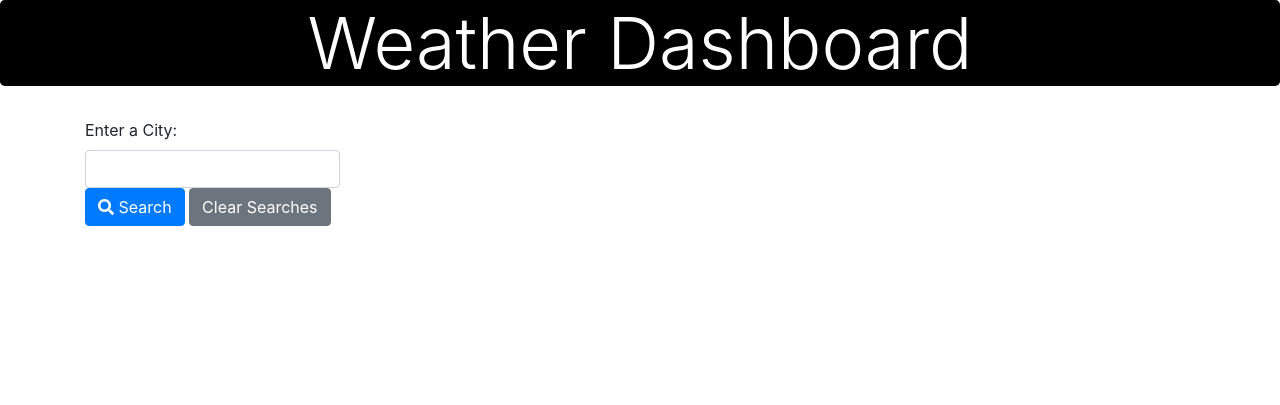
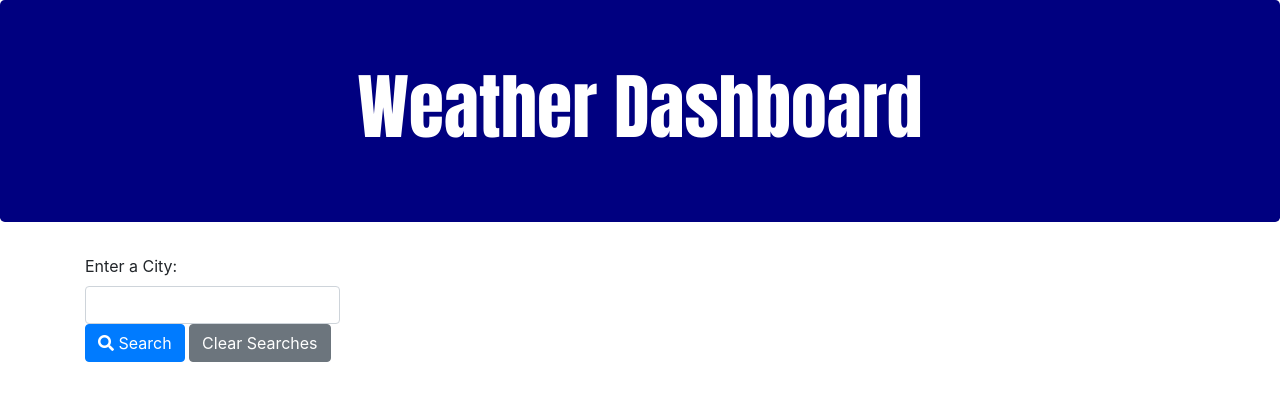
Before and after one commit to tygerhardt/Homework_Week_6, a plain HTML site: page index.html in a window 1280 px wide. Drawn offline with nearby package versions, Linux system fonts and the light colour scheme.

Commit message:
One last style tweak.

```diff
--- a/assets/style.css
+++ b/assets/style.css
@@ -1,7 +1,8 @@
 .jumbotron{
-    background: black;
+    background: navy;
     color: white;
-    padding: 0;
+    padding: 20;
+    font-family: Impact, Haettenschweiler, 'Arial Bold', sans-serif;
 }
 .display-3{
     text-align: center;
```
